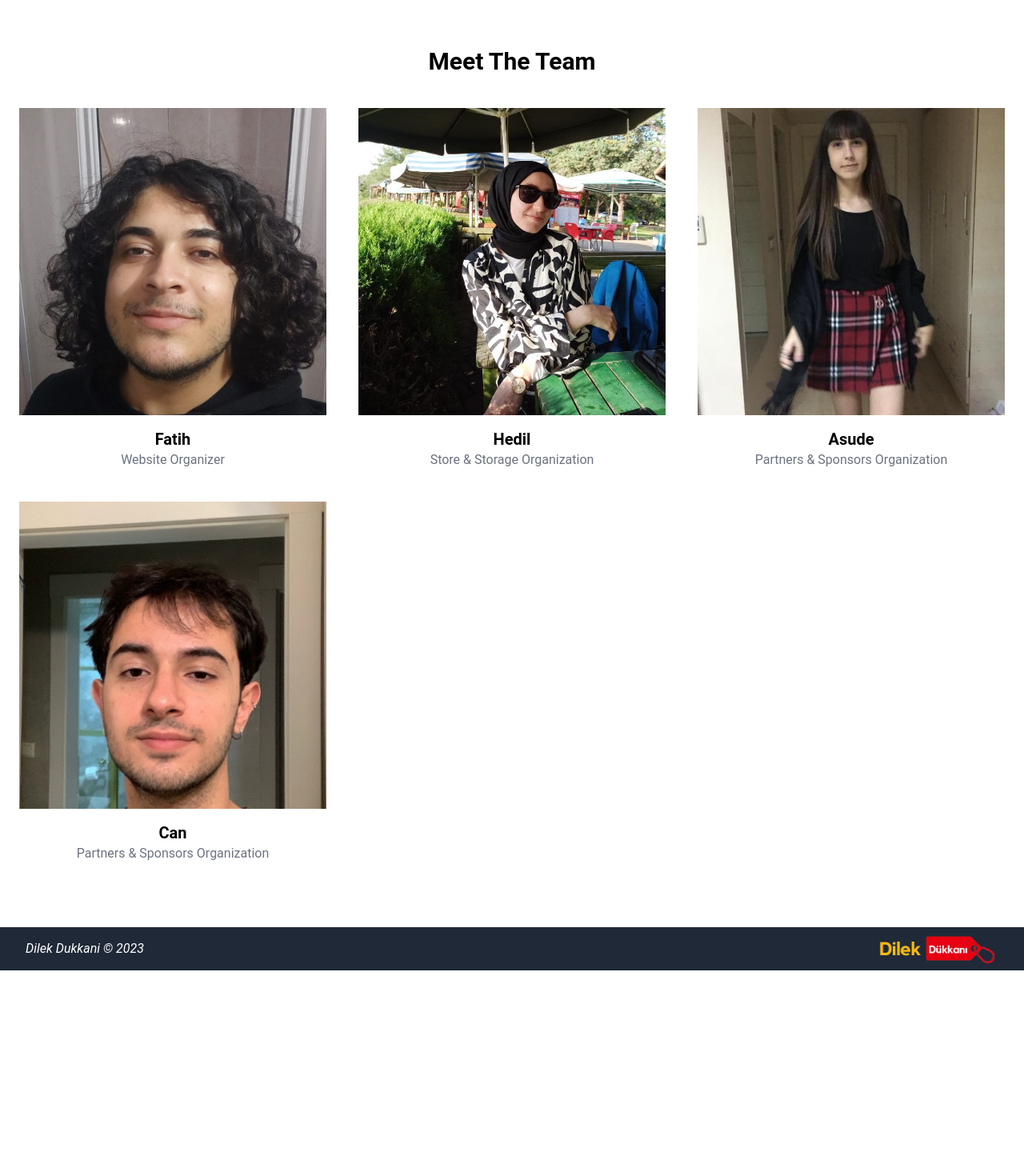
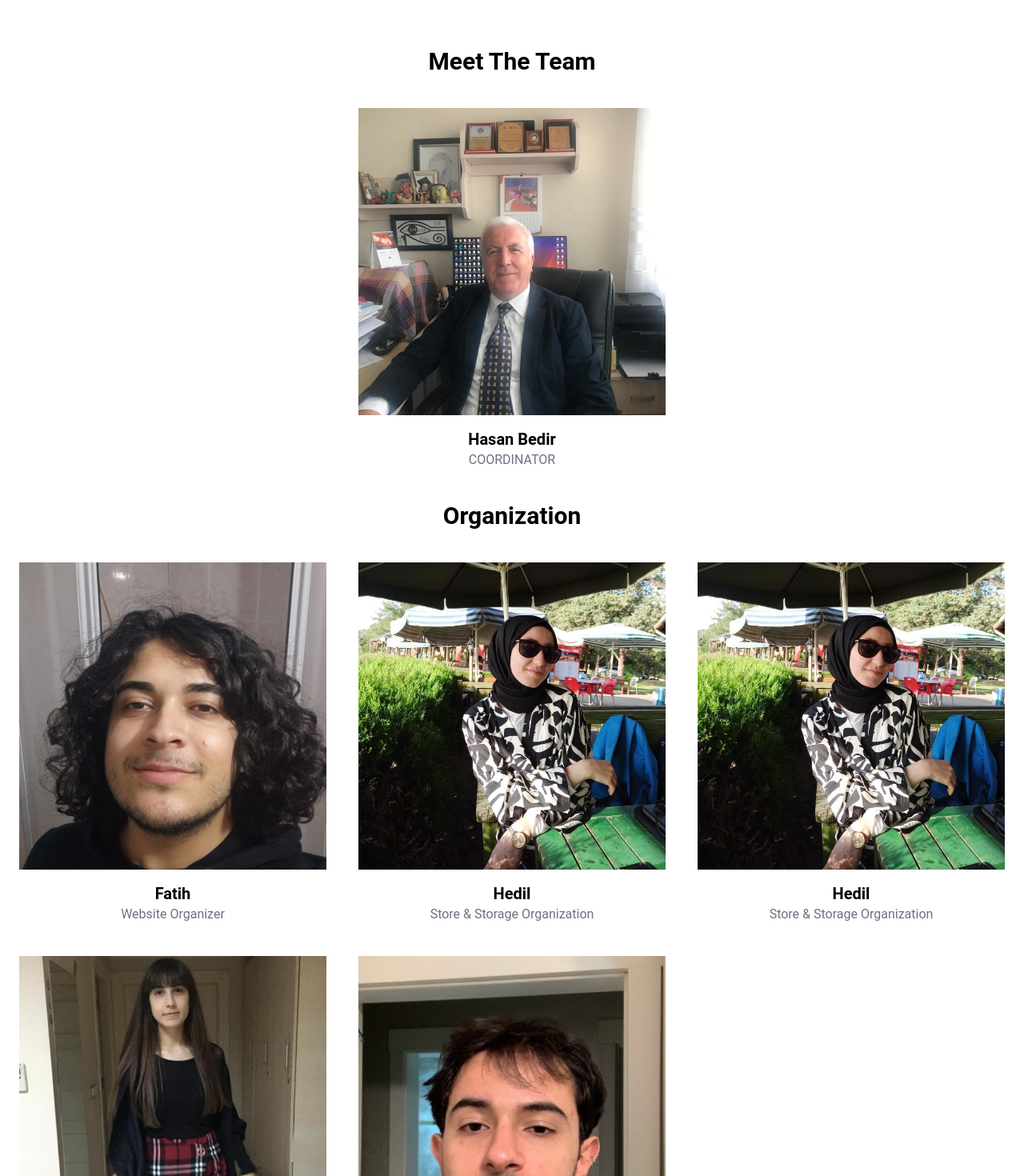
Before and after one commit to fatihdonmezdev/dilek-dukkani, a Next.js app: page / in a window 1280 px wide. Shown: the part 2280-3750 px from the top of the page at 80% size. Before the commit the page ends 3493 px from the top, so only its background shows below. Built offline with nearby package versions, Linux system fonts and the light colour scheme.

Commit message:
Added coordinator and some bug fixes.

```diff
--- a/src/components/footer/index.js
+++ b/src/components/footer/index.js
@@ -4,7 +4,7 @@ import Image from "next/image";
 const Footer = () => {
   return (
     <div className="w-full py-2 flex justify-between items-center bg-gray-800 text-white px-8 text-md font-sans italic">
-      <p>Dilek Dukkani © 2023</p>
+      <p>Dilek Dukkani © 2024</p>
       <Image src={logo} height={50} width={150} alt="Dilek Dükkanı" />
     </div>
   );
--- a/src/components/team/index.js
+++ b/src/components/team/index.js
@@ -1,5 +1,6 @@
 import Image from "next/image";
 import React from "react";
+import hasan from "../../../public/team/hasanbedir.jpeg";
 import fatih from "../../../public/team/fatih.jpg";
 import Hedil from "../../../public/team/Hedil.jpg";
 import asude from "../../../public/team/asude.jpg";
@@ -10,6 +11,16 @@ const Team = () => {
       <div className="flex justify-center text-3xl font-bold items-center mb-10 mt-10">
         <div>Meet The Team</div>
       </div>
+      <div className="flex text-center flex-col items-center">
+        <div className="relative lg:w-96 lg:h-96 h-32 w-32">
+          <Image src={hasan} layout="fill" objectFit="cover" />
+        </div>
+        <div className="text-xl font-bold mt-4">Hasan Bedir</div>
+        <div className="text-gray-500">COORDINATOR</div>
+      </div>
+      <div className="flex justify-center text-3xl font-bold items-center mb-10 mt-10">
+        <div>Organization</div>
+      </div>
       <div className="flex justify-center">
         <div className="grid lg:grid-cols-3 grid-cols-2 gap-10">
           <div className="flex text-center flex-col items-center">
@@ -18,6 +29,13 @@ const Team = () => {
             </div>
             <div className="text-xl font-bold mt-4">Fatih</div>
             <div className="text-gray-500">Website Organizer</div>
+          </div>
+          <div className="flex text-center flex-col items-center">
+            <div className="relative lg:w-96 lg:h-96 h-32 w-32">
+              <Image src={Hedil} layout="fill" objectFit="cover" />
+            </div>
+            <div className="text-xl font-bold mt-4">Hedil</div>
+            <div className="text-gray-500">Store & Storage Organization </div>
           </div>
           <div className="flex text-center flex-col items-center">
             <div className="relative lg:w-96 lg:h-96 h-32 w-32">
--- a/src/pages/weeks/index.js
+++ b/src/pages/weeks/index.js
@@ -64,6 +64,9 @@ const Weeks = () => {
                 made a meeting with the team. We got to know each other and
                 started to work on the project.
               </p>
+              <p className="mt-4 underline font-bold text-gray-500 hover:text-gray-300 hover:cursor-pointer">
+                See More Details
+              </p>
             </div>
             <div className="w-full h-1 ml-auto duration-300 origin-left transform scale-x-0 bg-deep-purple-accent-400 group-hover:scale-x-100" />
           </div>
```
Also changed, not shown: public/team/hasanbedir.jpeg (added).
